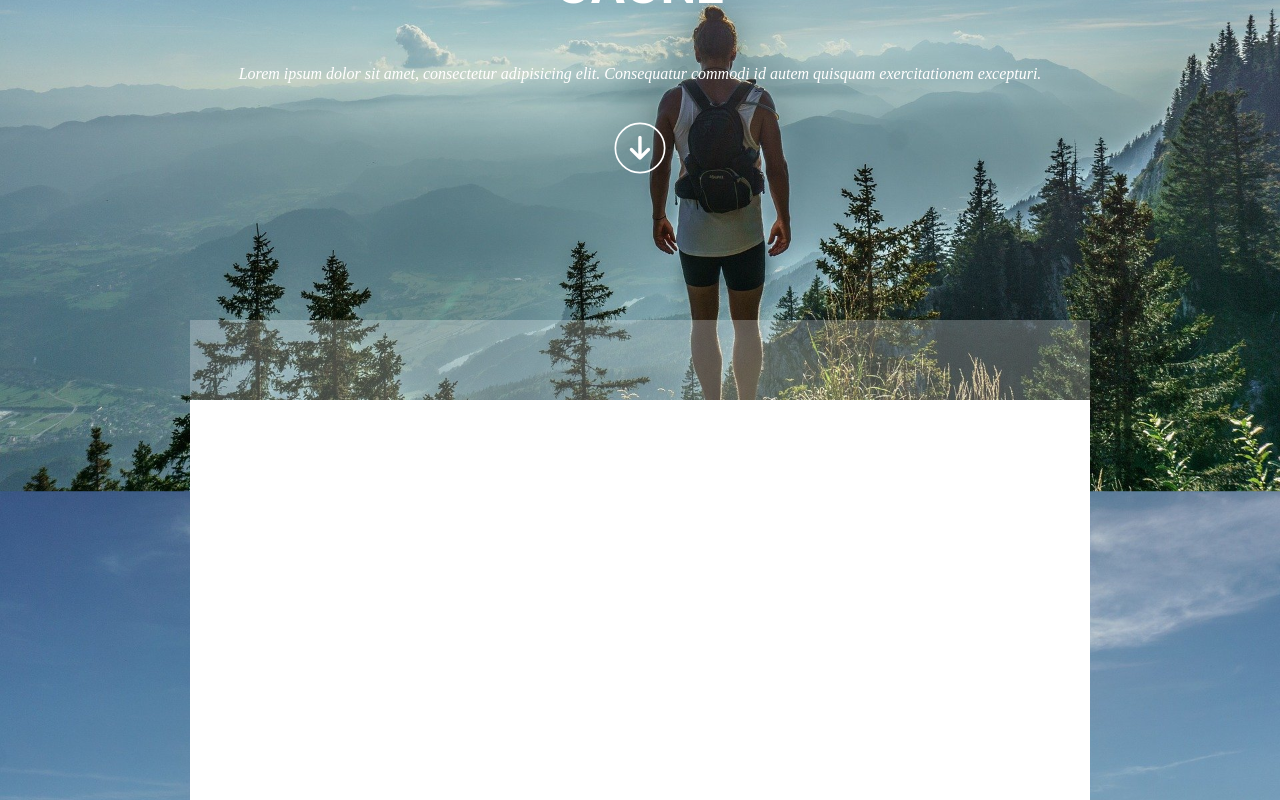
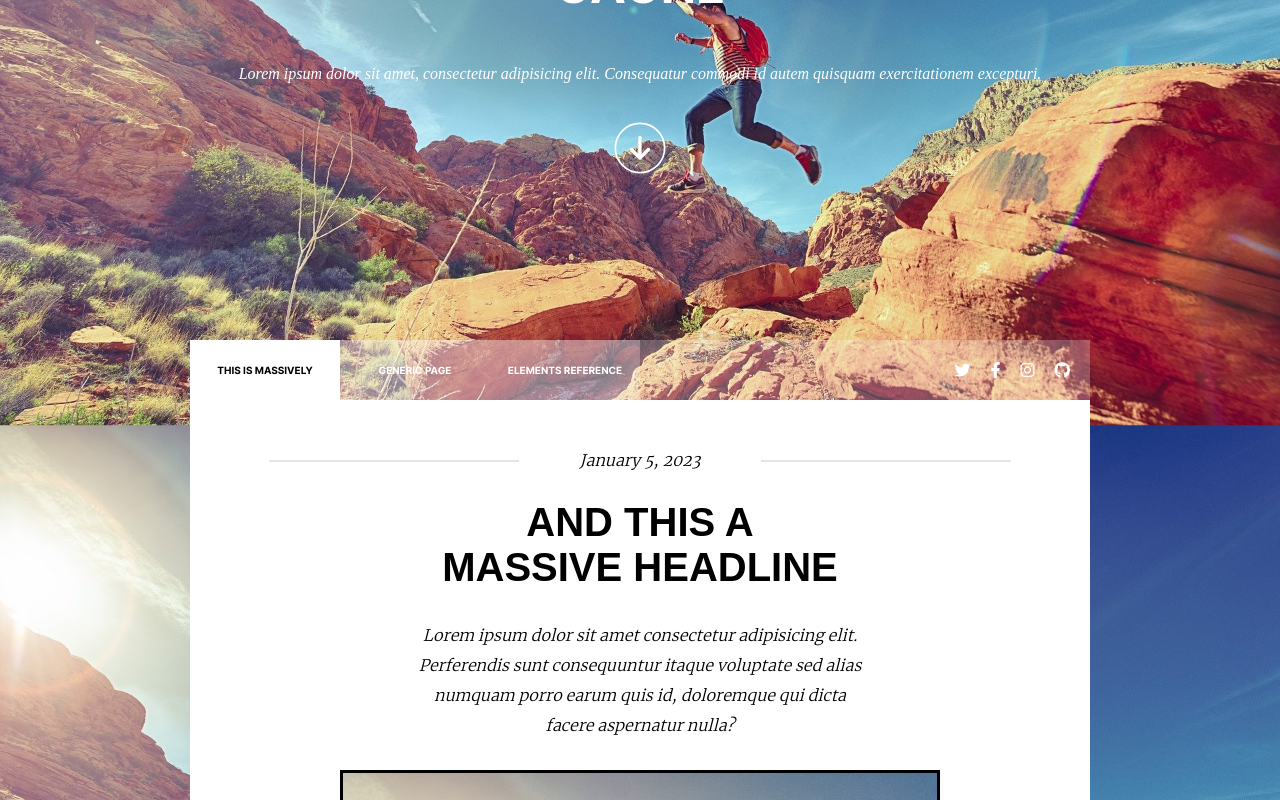
Before and after one commit to sebcod/YourBlog, a plain HTML site: page index.html in a window 1280 px wide. Shown: the part 400-1200 px from the top of the page. Drawn offline with Linux system fonts and the light colour scheme.

Commit message:
navBar section1

```diff
--- a/assets/styles/_settings.scss
+++ b/assets/styles/_settings.scss
@@ -4,6 +4,7 @@
     margin: 0;
     padding: 0;
     box-sizing: border-box;
+    list-style: none;
 }
 
 @font-face {
@@ -45,7 +46,7 @@ $font3: sans-serif;
 }
 
 $backgroundColor1: #fff;
-$backgroundColor2: #ccc;
+$backgroundColor2: rgba(204, 204, 204, 0.5);
 $backgroundColor3: rgba(255, 255, 255, 0.247);
 $mobileMediaWhidth: 700px;
 $colorText1: #fff;
--- a/assets/styles/index.scss
+++ b/assets/styles/index.scss
@@ -2,9 +2,10 @@
 @import "../styles/layout/_header";
 @import "../styles/layout/_navbar";
 @import "../styles/layout/main";
+@import "../styles/layout/section1";
 @import "../styles/layout/_footer";
 
 body {
-    background: url(../img/bg.jpg) no-repeat center fixed;
+    background: url(../img/pic01.jpg) no-repeat center fixed;
     background-size: cover;
 }
--- a/assets/styles/layout/_navbar.scss
+++ b/assets/styles/layout/_navbar.scss
@@ -1,7 +1,50 @@
 nav {
     width: 100%;
-    height: 80px;
+    height: 60px;
     position: absolute;
     bottom: 0;
     background-color: $backgroundColor3;
+    @include center;
+    justify-content: space-between;
+
+    .nav-part-left {
+        display: flex;
+        height: 100%;
+        font-family: $font1;
+        font-weight: bold;
+
+        li {
+            @include center;
+
+            width: 150px;
+            background-color: $backgroundColor3;
+            text-transform: uppercase;
+            font-size: x-small;
+
+            &:hover {
+                background-color: $backgroundColor1;
+                color: $colorText2;
+            }
+
+            &:not(:hover) {
+                background-color: $backgroundColor3;
+                color: $colorText1;
+            }
+
+            &:nth-child(1) {
+                background-color: $backgroundColor1;
+                color: $colorText2;
+            }
+        }
+    }
+
+    .nav-part-right {
+        display: flex;
+        gap: 20px;
+        margin-right: 20px;
+
+        i:hover {
+            transform: scale(1.5);
+        }
+    }
 }
--- /dev/null
+++ b/assets/styles/layout/_section1.scss
@@ -0,0 +1,60 @@
+.section1 {
+    padding-top: 50px;
+    @include centerColumn;
+    gap: 30px;
+
+    .date {
+        text-transform: capitalize;
+        font-family: $font2;
+        font-style: italic;
+        position: relative;
+
+        &::before {
+            content: "";
+            display: block;
+            position: absolute;
+            top: 50%;
+            right: 150%;
+            background-color: $backgroundColor2;
+            height: 2px;
+            width: 250px;
+        }
+
+        &::after {
+            content: "";
+            display: block;
+            position: absolute;
+            top: 50%;
+            left: 150%;
+            background-color: $backgroundColor2;
+            height: 2px;
+            width: 250px;
+        }
+    }
+
+    h2 {
+        text-transform: uppercase;
+        font-family: $font3;
+        font-size: 2.5rem;
+        width: 500px;
+    }
+
+    p {
+        width: 450px;
+        font-family: $font2;
+        font-style: italic;
+        line-height: 30px;
+    }
+
+    .image {
+        border: solid;
+        background-image: url(../img/pic01.jpg);
+        background-repeat: repeat-y;
+        background-repeat: repeat-x;
+        width: 600px;
+        height: 600px;
+    }
+
+    padding-bottom: 50px;
+    border-bottom: 2px solid $backgroundColor2;
+}
--- a/index.html
+++ b/index.html
@@ -24,10 +24,38 @@
       <div class="flecheBas">
         <i class="fa-solid fa-arrow-down"></i>
       </div>
-      <nav></nav>
+      <nav>
+        <ul class="nav-part-left">
+          <li>this is massively</li>
+          <li>generic page</li>
+          <li>elements reference</li>
+        </ul>
+
+        <div class="nav-part-right">
+          <i class="fa-brands fa-twitter"></i>
+          <i class="fa-brands fa-facebook-f"></i>
+          <i class="fa-brands fa-instagram"></i>
+          <i class="fa-brands fa-github"></i>
+        </div>
+      </nav>
     </header>
 
-    <main></main>
+    <main>
+      <div class="section1">
+        <div class="date">january 5, 2023</div>
+        <h2>
+          and this a<br />
+          massive headline
+        </h2>
+        <p>
+          Lorem ipsum dolor sit amet consectetur adipisicing elit. Perferendis
+          sunt consequuntur itaque voluptate sed alias numquam porro earum quis
+          id, doloremque qui dicta facere aspernatur nulla?
+        </p>
+        <div class="image"></div>
+        <div class="button"><button>full story</button></div>
+      </div>
+    </main>
     <footer></footer>
   </body>
 </html>
```
Also changed, not shown: assets/styles/index.css, 1 other file.
